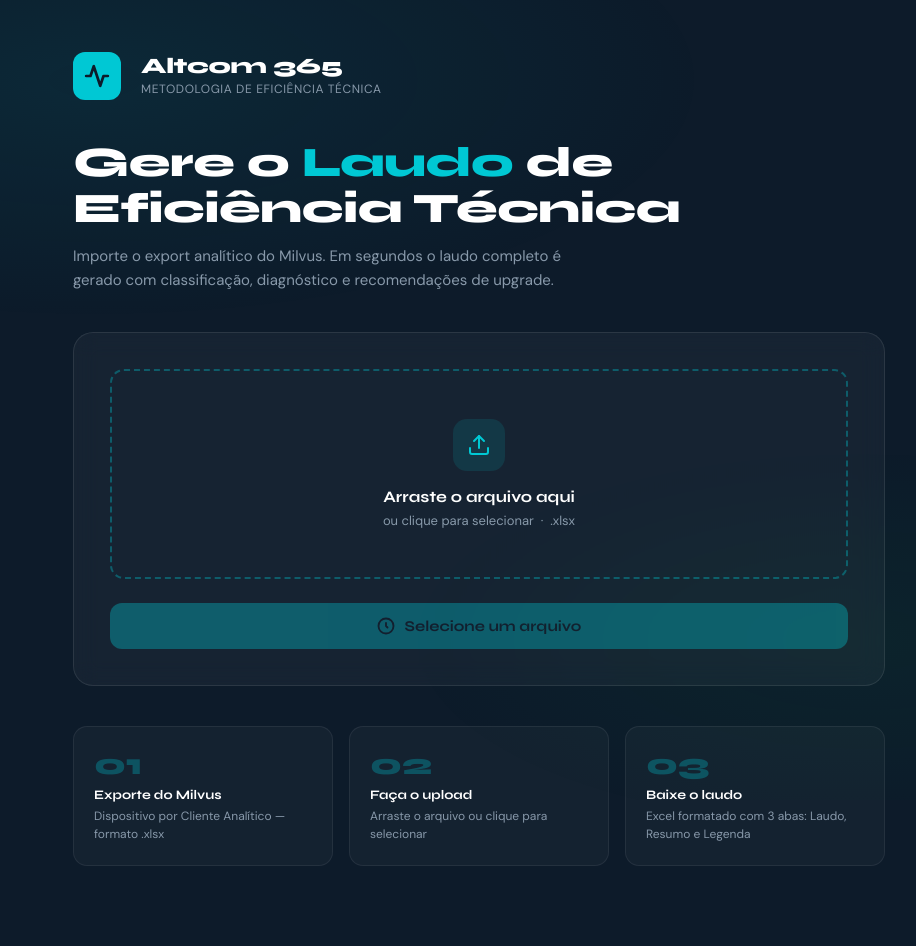
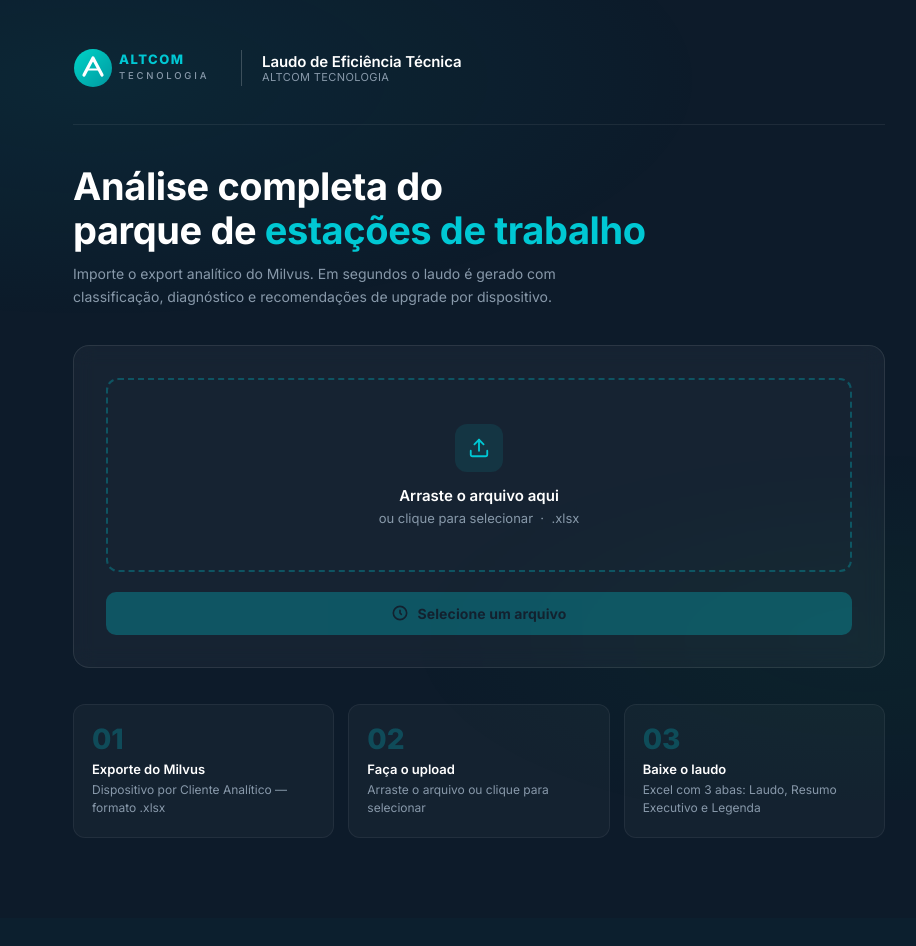
Before and after one commit to altcomtecnologia-IA/altcom365, a Flask app: page / in a window 1280 px wide. Shown: the whole page, without its empty margins (161-1077 px from the left). After the commit the page ends 838 px from the top, so only its background shows below. Run offline with Flask 3, Linux system fonts and the light colour scheme.

Commit message:
design: Inter font, Altcom logo SVG, remove auth UI

```diff
--- a/templates/index.html
+++ b/templates/index.html
@@ -3,10 +3,10 @@
 <head>
 <meta charset="UTF-8">
 <meta name="viewport" content="width=device-width, initial-scale=1.0">
-<title>Altcom 365 · Laudo de Eficiência Técnica</title>
+<title>Laudo de Eficiência Técnica · Altcom Tecnologia</title>
 <link rel="preconnect" href="https://fonts.googleapis.com">
 <link rel="preconnect" href="https://fonts.gstatic.com" crossorigin>
-<link href="https://fonts.googleapis.com/css2?family=Syne:wght@400;600;700;800&family=DM+Sans:wght@300;400;500&display=swap" rel="stylesheet">
+<link href="https://fonts.googleapis.com/css2?family=Inter:wght@300;400;500;600;700;800&display=swap" rel="stylesheet">
 <style>
   *, *::before, *::after { box-sizing: border-box; margin: 0; padding: 0; }
 
@@ -18,7 +18,6 @@
     --off:     #F0F4F8;
     --muted:   #8899AA;
     --border:  #D8E2EC;
-
     --excelente:  #00B0F0;
     --otimo:      #00B050;
     --bom:        #92D050;
@@ -29,24 +28,22 @@
   html { scroll-behavior: smooth; }
 
   body {
-    font-family: 'DM Sans', sans-serif;
+    font-family: 'Inter', sans-serif;
     background: var(--navy);
     color: var(--white);
     min-height: 100vh;
     overflow-x: hidden;
   }
 
-  /* ── BACKGROUND TEXTURE ─────────────────────────── */
   body::before {
     content: '';
     position: fixed; inset: 0; z-index: 0;
     background:
-      radial-gradient(ellipse 80% 50% at 20% 10%, rgba(0,200,212,.08) 0%, transparent 60%),
-      radial-gradient(ellipse 60% 40% at 80% 80%, rgba(0,176,80,.06) 0%, transparent 60%);
+      radial-gradient(ellipse 80% 50% at 20% 10%, rgba(0,200,212,.07) 0%, transparent 60%),
+      radial-gradient(ellipse 60% 40% at 80% 80%, rgba(0,176,80,.05) 0%, transparent 60%);
     pointer-events: none;
   }
 
-  /* ── LAYOUT ─────────────────────────────────────── */
   .wrap {
     position: relative; z-index: 1;
     max-width: 860px;
@@ -56,51 +53,73 @@
 
   /* ── HEADER ─────────────────────────────────────── */
   header {
-    padding: 52px 0 40px;
-    display: flex; align-items: center; gap: 20px;
+    padding: 48px 0 36px;
+    display: flex;
+    flex-direction: column;
+    align-items: flex-start;
+    gap: 6px;
+    border-bottom: 1px solid rgba(255,255,255,.07);
+    margin-bottom: 40px;
   }
 
-  .logo-mark {
-    width: 48px; height: 48px; flex-shrink: 0;
-    background: var(--cyan);
-    border-radius: 12px;
-    display: grid; place-items: center;
-  }
-  .logo-mark svg { width: 26px; height: 26px; }
-
-  .logo-text h1 {
-    font-family: 'Syne', sans-serif;
-    font-size: 22px; font-weight: 800;
-    letter-spacing: -.3px;
+  /* SVG logo container */
+  .logo-altcom {
+    display: flex;
+    align-items: center;
+    gap: 0;
     line-height: 1;
   }
-  .logo-text span {
-    font-size: 12px; font-weight: 400;
+
+  .logo-divider {
+    width: 1px;
+    height: 36px;
+    background: rgba(255,255,255,.2);
+    margin: 0 20px;
+    flex-shrink: 0;
+  }
+
+  .logo-service {
+    display: flex;
+    flex-direction: column;
+    gap: 3px;
+  }
+
+  .logo-service-title {
+    font-size: 15px;
+    font-weight: 600;
+    color: var(--white);
+    letter-spacing: -.1px;
+  }
+
+  .logo-service-sub {
+    font-size: 11px;
+    font-weight: 400;
     color: var(--muted);
-    letter-spacing: .6px;
+    letter-spacing: .4px;
     text-transform: uppercase;
   }
 
-  /* ── HERO COPY ───────────────────────────────────── */
+  /* ── HERO ────────────────────────────────────────── */
   .hero {
-    margin-bottom: 40px;
+    margin-bottom: 36px;
   }
   .hero h2 {
-    font-family: 'Syne', sans-serif;
-    font-size: clamp(28px, 5vw, 42px);
-    font-weight: 800;
-    line-height: 1.1;
-    letter-spacing: -.5px;
-    margin-bottom: 12px;
+    font-size: clamp(26px, 4.5vw, 38px);
+    font-weight: 700;
+    line-height: 1.15;
+    letter-spacing: -.4px;
+    margin-bottom: 10px;
+    color: var(--white);
   }
   .hero h2 em {
     font-style: normal;
     color: var(--cyan);
   }
   .hero p {
-    font-size: 15px;
+    font-size: 14px;
+    font-weight: 400;
     color: var(--muted);
-    line-height: 1.6;
+    line-height: 1.65;
     max-width: 520px;
   }
 
@@ -108,15 +127,15 @@
   .card {
     background: rgba(255,255,255,.04);
     border: 1px solid rgba(255,255,255,.09);
-    border-radius: 20px;
-    padding: 36px;
-    backdrop-filter: blur(12px);
+    border-radius: 16px;
+    padding: 32px;
+    backdrop-filter: blur(10px);
   }
 
   .drop-zone {
-    border: 2px dashed rgba(0,200,212,.35);
-    border-radius: 14px;
-    padding: 48px 24px;
+    border: 2px dashed rgba(0,200,212,.3);
+    border-radius: 12px;
+    padding: 44px 24px;
     text-align: center;
     cursor: pointer;
     transition: border-color .2s, background .2s;
@@ -125,110 +144,115 @@
   .drop-zone:hover,
   .drop-zone.drag-over {
     border-color: var(--cyan);
-    background: rgba(0,200,212,.06);
+    background: rgba(0,200,212,.05);
   }
   .drop-zone input[type="file"] {
     position: absolute; inset: 0;
-    opacity: 0; cursor: pointer; width: 100%; height: 100%;
+    opacity: 0; cursor: pointer;
+    width: 100%; height: 100%;
   }
 
   .drop-icon {
-    width: 52px; height: 52px;
-    background: rgba(0,200,212,.12);
-    border-radius: 14px;
+    width: 48px; height: 48px;
+    background: rgba(0,200,212,.1);
+    border-radius: 12px;
     display: inline-grid; place-items: center;
-    margin-bottom: 16px;
+    margin-bottom: 14px;
   }
-  .drop-icon svg { width: 24px; height: 24px; color: var(--cyan); }
+  .drop-icon svg { width: 22px; height: 22px; color: var(--cyan); }
 
   .drop-zone h3 {
-    font-family: 'Syne', sans-serif;
-    font-size: 16px; font-weight: 700;
-    margin-bottom: 6px;
+    font-size: 15px;
+    font-weight: 600;
+    margin-bottom: 5px;
+    color: var(--white);
   }
   .drop-zone p {
-    font-size: 13px; color: var(--muted);
+    font-size: 13px;
+    color: var(--muted);
   }
   .drop-zone .file-name {
     display: none;
-    margin-top: 14px;
-    padding: 8px 16px;
-    background: rgba(0,200,212,.12);
+    margin-top: 12px;
+    padding: 7px 14px;
+    background: rgba(0,200,212,.1);
     border-radius: 8px;
     font-size: 13px;
+    font-weight: 500;
     color: var(--cyan);
-    font-weight: 500;
   }
 
-  /* ── BTN ─────────────────────────────────────────── */
+  /* ── BUTTON ──────────────────────────────────────── */
   .btn {
     display: inline-flex; align-items: center; gap: 10px;
     background: var(--cyan);
     color: var(--navy);
-    font-family: 'Syne', sans-serif;
-    font-size: 15px; font-weight: 700;
-    padding: 14px 28px;
-    border-radius: 12px;
+    font-family: 'Inter', sans-serif;
+    font-size: 14px;
+    font-weight: 700;
+    padding: 13px 28px;
+    border-radius: 10px;
     border: none; cursor: pointer;
     transition: opacity .2s, transform .1s;
     text-decoration: none;
-    margin-top: 24px;
+    margin-top: 20px;
     width: 100%;
     justify-content: center;
+    letter-spacing: .1px;
   }
-  .btn:hover   { opacity: .9; }
+  .btn:hover   { opacity: .88; }
   .btn:active  { transform: scale(.98); }
-  .btn:disabled {
-    opacity: .35; cursor: not-allowed;
-  }
-  .btn svg { width: 18px; height: 18px; }
+  .btn:disabled { opacity: .3; cursor: not-allowed; }
+  .btn svg { width: 16px; height: 16px; }
 
   /* ── SPINNER ─────────────────────────────────────── */
   .spinner {
     display: none;
-    width: 18px; height: 18px;
-    border: 2px solid rgba(13,27,42,.3);
+    width: 16px; height: 16px;
+    border: 2px solid rgba(13,27,42,.25);
     border-top-color: var(--navy);
     border-radius: 50%;
     animation: spin .7s linear infinite;
   }
   @keyframes spin { to { transform: rotate(360deg); } }
 
-  /* ── PREVIEW PANEL ───────────────────────────────── */
+  /* ── PREVIEW ─────────────────────────────────────── */
   #preview {
     display: none;
-    margin-top: 28px;
-    animation: fadeUp .4s ease both;
+    margin-top: 24px;
+    animation: fadeUp .35s ease both;
   }
   @keyframes fadeUp {
-    from { opacity:0; transform: translateY(12px); }
+    from { opacity:0; transform: translateY(10px); }
     to   { opacity:1; transform: translateY(0); }
   }
 
   .preview-header {
     display: flex; align-items: baseline; gap: 10px;
-    margin-bottom: 18px;
+    margin-bottom: 16px;
   }
   .preview-header h3 {
-    font-family: 'Syne', sans-serif;
-    font-size: 18px; font-weight: 700;
+    font-size: 16px;
+    font-weight: 600;
   }
   .preview-header .total {
-    font-size: 13px; color: var(--muted);
+    font-size: 13px;
+    color: var(--muted);
   }
 
-  .bars { display: flex; flex-direction: column; gap: 10px; }
+  .bars { display: flex; flex-direction: column; gap: 9px; }
 
   .bar-row {
     display: grid;
-    grid-template-columns: 130px 1fr 54px 80px;
+    grid-template-columns: 130px 1fr 50px 84px;
     align-items: center;
     gap: 12px;
   }
 
   .bar-label {
-    font-size: 11px; font-weight: 700;
-    letter-spacing: .4px;
+    font-size: 11px;
+    font-weight: 700;
+    letter-spacing: .3px;
     padding: 4px 10px;
     border-radius: 6px;
     text-align: center;
@@ -236,7 +260,7 @@
   }
 
   .bar-track {
-    height: 8px;
+    height: 7px;
     background: rgba(255,255,255,.07);
     border-radius: 999px;
     overflow: hidden;
@@ -244,12 +268,12 @@
   .bar-fill {
     height: 100%;
     border-radius: 999px;
-    transition: width .6s cubic-bezier(.4,0,.2,1);
+    transition: width .55s cubic-bezier(.4,0,.2,1);
   }
 
   .bar-count {
-    font-family: 'Syne', sans-serif;
-    font-size: 20px; font-weight: 800;
+    font-size: 19px;
+    font-weight: 800;
     text-align: right;
   }
 
@@ -257,68 +281,69 @@
     display: flex; gap: 4px; flex-wrap: wrap; justify-content: flex-end;
   }
   .tag {
-    font-size: 10px; font-weight: 600;
+    font-size: 10px;
+    font-weight: 600;
     padding: 2px 7px;
     border-radius: 999px;
     white-space: nowrap;
   }
-  .tag.mp  { background: rgba(0,200,212,.15); color: var(--cyan); }
-  .tag.upg { background: rgba(255,192,0,.15);  color: var(--satisf); }
+  .tag.mp  { background: rgba(0,200,212,.14); color: var(--cyan); }
+  .tag.upg { background: rgba(255,192,0,.14);  color: var(--satisf); }
 
   /* ── DOWNLOAD BTN ────────────────────────────────── */
   .btn-download {
-    background: var(--navy);
+    background: transparent;
     color: var(--cyan);
     border: 2px solid var(--cyan);
   }
-  .btn-download:hover { background: rgba(0,200,212,.08); opacity: 1; }
+  .btn-download:hover { background: rgba(0,200,212,.07); opacity: 1; }
 
   /* ── ERROR ───────────────────────────────────────── */
   #error-msg {
     display: none;
-    margin-top: 16px;
-    padding: 14px 18px;
-    background: rgba(192,0,0,.15);
-    border: 1px solid rgba(192,0,0,.4);
-    border-radius: 10px;
+    margin-top: 14px;
+    padding: 13px 16px;
+    background: rgba(192,0,0,.12);
+    border: 1px solid rgba(192,0,0,.35);
+    border-radius: 8px;
     font-size: 13px;
     color: #ff9999;
     animation: fadeUp .3s ease both;
   }
 
-  /* ── FOOTER STEPS ────────────────────────────────── */
+  /* ── STEPS ───────────────────────────────────────── */
   .steps {
     display: grid;
     grid-template-columns: repeat(3, 1fr);
-    gap: 16px;
-    margin-top: 40px;
+    gap: 14px;
+    margin-top: 36px;
   }
   .step {
     background: rgba(255,255,255,.03);
-    border: 1px solid rgba(255,255,255,.07);
-    border-radius: 14px;
-    padding: 22px 20px;
+    border: 1px solid rgba(255,255,255,.06);
+    border-radius: 12px;
+    padding: 20px 18px;
   }
   .step-num {
-    font-family: 'Syne', sans-serif;
-    font-size: 30px; font-weight: 800;
-    color: rgba(0,200,212,.3);
+    font-size: 28px;
+    font-weight: 800;
+    color: rgba(0,200,212,.25);
     line-height: 1;
     margin-bottom: 8px;
   }
   .step h4 {
-    font-family: 'Syne', sans-serif;
-    font-size: 13px; font-weight: 700;
+    font-size: 13px;
+    font-weight: 600;
     margin-bottom: 4px;
   }
   .step p { font-size: 12px; color: var(--muted); line-height: 1.5; }
 
-  /* ── RESPONSIVE ──────────────────────────────────── */
   @media (max-width: 600px) {
     .steps { grid-template-columns: 1fr; }
-    .bar-row { grid-template-columns: 110px 1fr 40px; }
+    .bar-row { grid-template-columns: 110px 1fr 36px; }
     .bar-tags { display: none; }
-    .card { padding: 24px; }
+    .card { padding: 20px; }
+    .logo-divider { margin: 0 14px; height: 28px; }
   }
 </style>
 </head>
@@ -327,21 +352,44 @@
 
   <!-- HEADER -->
   <header>
-    <div class="logo-mark">
-      <svg viewBox="0 0 24 24" fill="none" stroke="#0D1B2A" stroke-width="2.5" stroke-linecap="round" stroke-linejoin="round">
-        <polyline points="22 12 18 12 15 21 9 3 6 12 2 12"/>
+    <div class="logo-altcom">
+
+      <!-- Logo Altcom: ícone "A" + wordmark -->
+      <svg width="148" height="40" viewBox="0 0 148 40" fill="none" xmlns="http://www.w3.org/2000/svg">
+        <defs>
+          <linearGradient id="orbGrad" x1="0" y1="0" x2="1" y2="1">
+            <stop offset="0%" stop-color="#00D4C8"/>
+            <stop offset="100%" stop-color="#0098A0"/>
+          </linearGradient>
+        </defs>
+        <!-- círculo gradiente -->
+        <circle cx="20" cy="20" r="19" fill="url(#orbGrad)"/>
+        <!-- A chevron branco -->
+        <path d="M11 27 L20 10 L29 27" stroke="white" stroke-width="3.2" stroke-linecap="round" stroke-linejoin="round" fill="none"/>
+        <path d="M14.5 21.5 L25.5 21.5" stroke="white" stroke-width="2.2" stroke-linecap="round" fill="none"/>
+        <!-- Notch / seta para baixo no topo do A -->
+        <path d="M20 10 L17.5 15.5 L20 13.5 L22.5 15.5 Z" fill="white" opacity=".9"/>
+
+        <!-- wordmark ALTCOM -->
+        <text x="46" y="16" font-family="Inter,sans-serif" font-size="13" font-weight="800" fill="#00C8D4" letter-spacing="1.5">ALTCOM</text>
+        <!-- sub TECNOLOGIA -->
+        <text x="46" y="31" font-family="Inter,sans-serif" font-size="9.5" font-weight="500" fill="#8899AA" letter-spacing="2.8">TECNOLOGIA</text>
       </svg>
-    </div>
-    <div class="logo-text">
-      <h1>Altcom 365</h1>
-      <span>Metodologia de Eficiência Técnica</span>
+
+      <div class="logo-divider"></div>
+
+      <div class="logo-service">
+        <span class="logo-service-title">Laudo de Eficiência Técnica</span>
+        <span class="logo-service-sub">Altcom Tecnologia</span>
+      </div>
+
     </div>
   </header>
 
   <!-- HERO -->
   <div class="hero">
-    <h2>Gere o <em>Laudo</em> de<br>Eficiência Técnica</h2>
-    <p>Importe o export analítico do Milvus. Em segundos o laudo completo é gerado com classificação, diagnóstico e recomendações de upgrade.</p>
+    <h2>Análise completa do<br>parque de <em>estações de trabalho</em></h2>
+    <p>Importe o export analítico do Milvus. Em segundos o laudo é gerado com classificação, diagnóstico e recomendações de upgrade por dispositivo.</p>
   </div>
 
   <!-- UPLOAD CARD -->
@@ -371,20 +419,19 @@
 
     <div id="error-msg"></div>
 
-    <!-- PREVIEW -->
     <div id="preview">
       <div class="preview-header">
         <h3 id="previewCliente">—</h3>
         <span class="total" id="previewTotal"></span>
       </div>
       <div class="bars" id="barsContainer"></div>
-      <button class="btn btn-download" id="btnDownload" style="margin-top:20px">
+      <button class="btn btn-download" id="btnDownload" style="margin-top:18px">
         <svg viewBox="0 0 24 24" fill="none" stroke="currentColor" stroke-width="2.5" stroke-linecap="round" stroke-linejoin="round">
           <path d="M21 15v4a2 2 0 0 1-2 2H5a2 2 0 0 1-2-2v-4"/>
           <polyline points="7 10 12 15 17 10"/>
           <line x1="12" y1="15" x2="12" y2="3"/>
         </svg>
-        Baixar Laudo Excel
+        <span>Baixar Laudo Excel</span>
       </button>
     </div>
   </div>
@@ -404,11 +451,11 @@
     <div class="step">
       <div class="step-num">03</div>
       <h4>Baixe o laudo</h4>
-      <p>Excel formatado com 3 abas: Laudo, Resumo e Legenda</p>
+      <p>Excel com 3 abas: Laudo, Resumo Executivo e Legenda</p>
     </div>
   </div>
 
-</div><!-- /wrap -->
+</div>
 
 <script>
 const dropZone   = document.getElementById('dropZone');
@@ -453,16 +500,12 @@ btnGerar.addEventListener('click', async () => {
   if (!selectedFile) return;
   setLoading(true);
   hideError();
-
   const fd = new FormData();
   fd.append('arquivo', selectedFile);
-
   try {
-    const res = await fetch('/preview', { method: 'POST', body: fd });
+    const res  = await fetch('/preview', { method: 'POST', body: fd });
     const data = await res.json();
-
     if (data.erro) { showError(data.erro); setLoading(false); return; }
-
     renderPreview(data);
     previewDiv.style.display = 'block';
     btnLabel.textContent = 'Atualizar';
@@ -476,21 +519,21 @@ btnGerar.addEventListener('click', async () => {
 btnDownload.addEventListener('click', async () => {
   if (!selectedFile) return;
   btnDownload.disabled = true;
-  btnDownload.querySelector('span') && (btnDownload.querySelector('span').textContent = 'Gerando...');
-
+  const spanDl = btnDownload.querySelector('span');
+  if (spanDl) spanDl.textContent = 'Gerando...';
   const fd = new FormData();
   fd.append('arquivo', selectedFile);
-
   try {
     const res = await fetch('/gerar', { method: 'POST', body: fd });
     if (!res.ok) {
-      const j = await res.json();
+      const j = await res.json().catch(() => ({}));
       showError(j.erro || 'Erro ao gerar o laudo.');
       btnDownload.disabled = false;
+      if (spanDl) spanDl.textContent = 'Baixar Laudo Excel';
       return;
     }
-    const blob = await res.blob();
-    const cd   = res.headers.get('Content-Disposition') || '';
+    const blob  = await res.blob();
+    const cd    = res.headers.get('Content-Disposition') || '';
     const match = cd.match(/filename="?([^"]+)"?/);
     const name  = match ? match[1] : 'Laudo_Eficiencia.xlsx';
     const url   = URL.createObjectURL(blob);
@@ -501,30 +544,24 @@ btnDownload.addEventListener('click', async () => {
     showError('Erro ao baixar o arquivo.');
   }
   btnDownload.disabled = false;
+  if (spanDl) spanDl.textContent = 'Baixar Laudo Excel';
 });
 
 // ── render preview ─────────────────────────────────────────────────────────
 function renderPreview(data) {
   document.getElementById('previewCliente').textContent = data.cliente;
-  document.getElementById('previewTotal').textContent   = `${data.total} dispositivos`;
-
+  document.getElementById('previewTotal').textContent   = data.total + ' dispositivos';
   const container = document.getElementById('barsContainer');
   container.innerHTML = '';
-
   data.resumo.forEach(item => {
     const row = document.createElement('div');
     row.className = 'bar-row';
-
-    // label badge
     const lbl = document.createElement('div');
     lbl.className = 'bar-label';
     lbl.textContent = item.label;
-    lbl.style.background = '#' + item.bg + '22';
-    lbl.style.color = item.label === 'CRÍTICO' || item.label === 'ÓTIMO'
-      ? '#' + item.bg : '#' + item.bg;
-    lbl.style.border = '1px solid #' + item.bg + '55';
-
-    // bar
+    lbl.style.background = '#' + item.bg + '20';
+    lbl.style.color = '#' + item.bg;
+    lbl.style.border = '1px solid #' + item.bg + '50';
     const track = document.createElement('div');
     track.className = 'bar-track';
     const fill = document.createElement('div');
@@ -533,33 +570,26 @@ function renderPreview(data) {
     fill.style.width = '0%';
     track.appendChild(fill);
     setTimeout(() => { fill.style.width = item.pct + '%'; }, 80);
-
-    // count
     const cnt = document.createElement('div');
     cnt.className = 'bar-count';
     cnt.textContent = item.qtd;
     cnt.style.color = '#' + item.bg;
-
-    // tags
     const tags = document.createElement('div');
     tags.className = 'bar-tags';
     if (item.man_prev > 0) {
       const t = document.createElement('span');
       t.className = 'tag mp';
-      t.textContent = `${item.man_prev} Man. Prev.`;
+      t.textContent = item.man_prev + ' Man. Prev.';
       tags.appendChild(t);
     }
     if (item.upgrade > 0) {
       const t = document.createElement('span');
       t.className = 'tag upg';
-      t.textContent = `${item.upgrade} Upgrade`;
+      t.textContent = item.upgrade + ' Upgrade';
       tags.appendChild(t);
     }
-
-    row.appendChild(lbl);
-    row.appendChild(track);
-    row.appendChild(cnt);
-    row.appendChild(tags);
+    row.appendChild(lbl); row.appendChild(track);
+    row.appendChild(cnt); row.appendChild(tags);
     container.appendChild(row);
   });
 }
```
